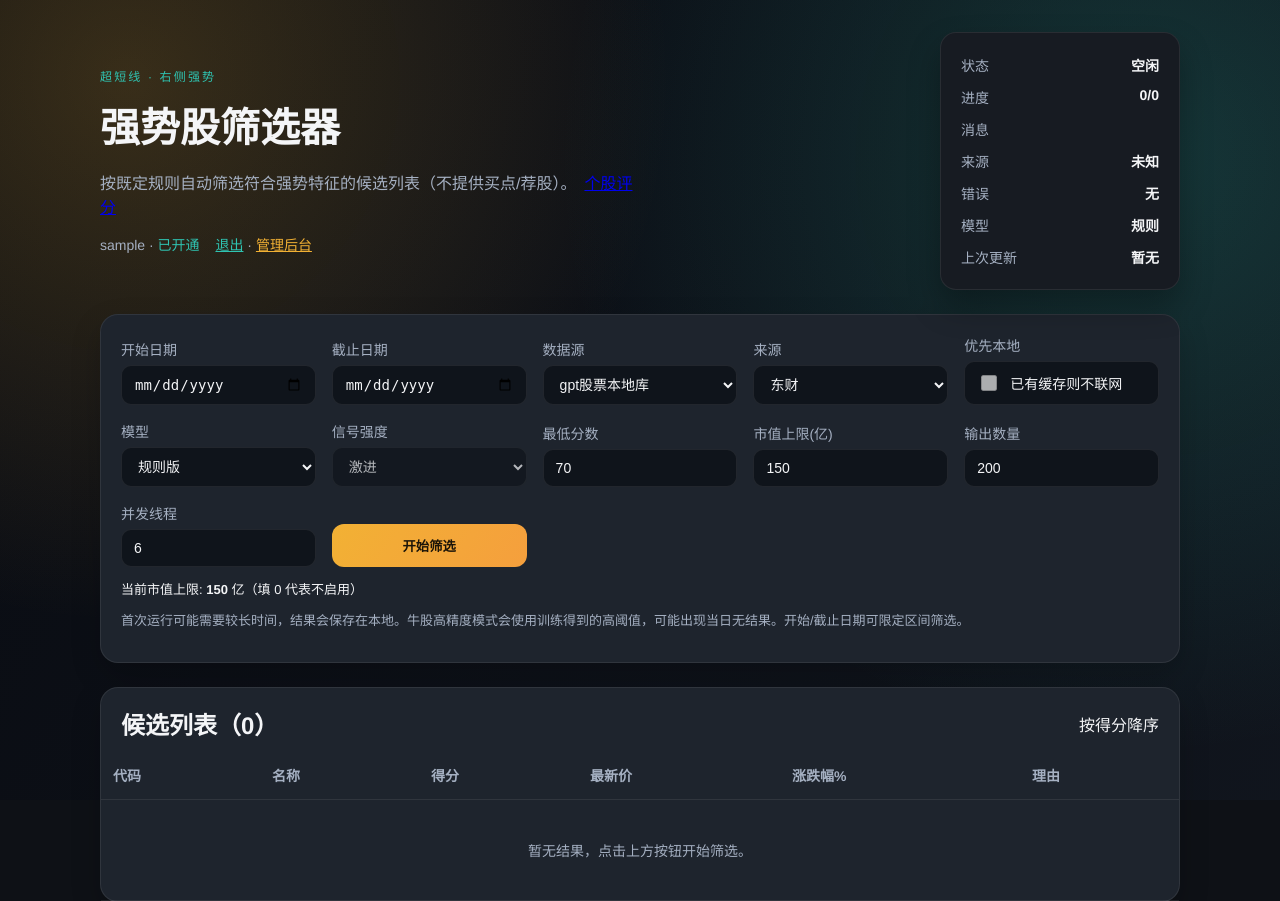
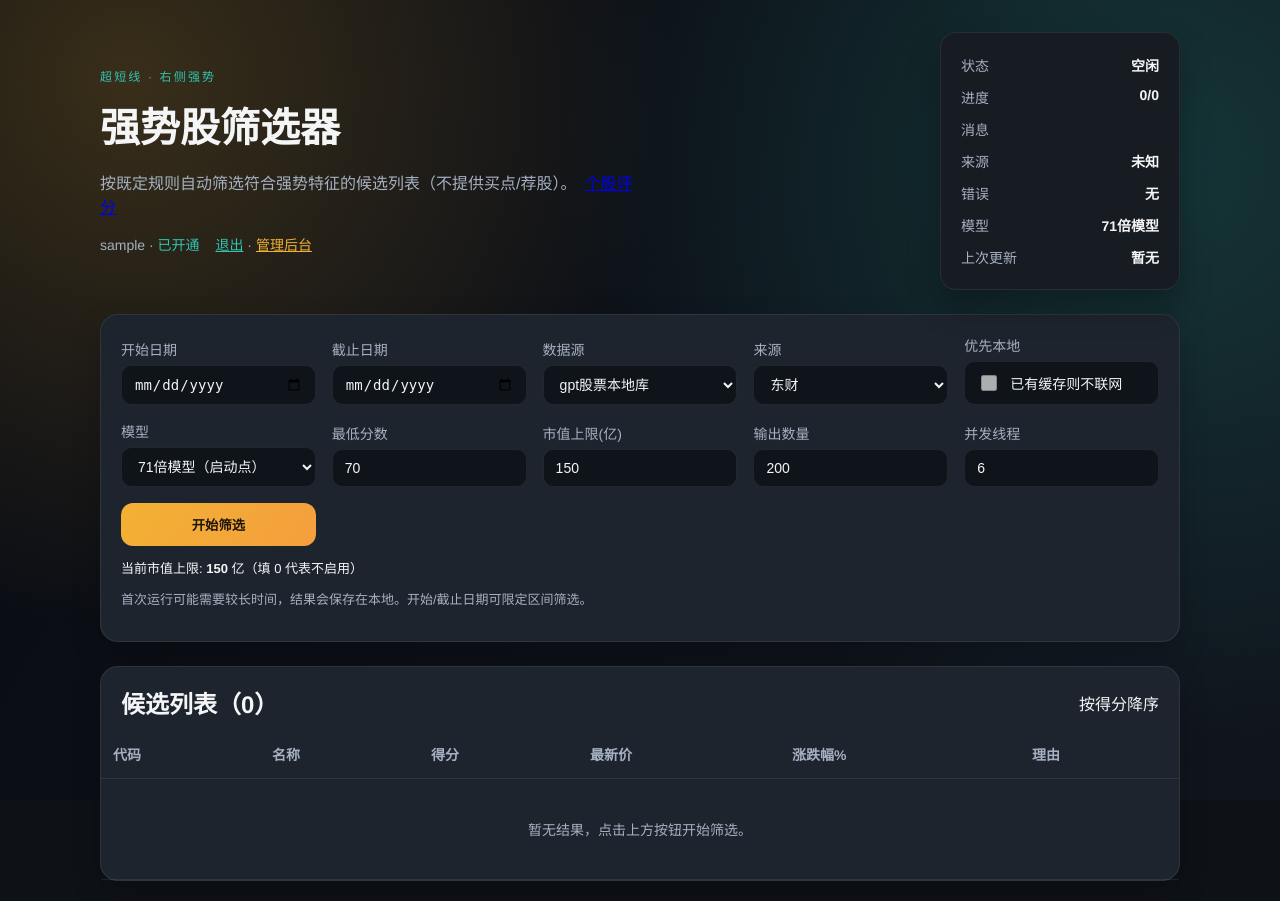
Before and after one commit to jet20002025-hash/daniugu71, a Flask app: page / in a window 1280 px wide. Shown: the top 901 px of the page. Run offline with Flask 3, Linux system fonts and the light colour scheme; the visitor is signed in with stand-in values (Sample User, id 1); tables that the repository leaves empty hold one stand-in row (values such as "Sample post").

Commit message:
只保留71倍模型，移除其他模型选项

```diff
--- a/app.py
+++ b/app.py
@@ -880,7 +880,9 @@ def scan():
     if scan_state["running"]:
         return redirect(url_for("index"))
 
-    mode = request.form.get("mode", "rule")
+    mode = request.form.get("mode", "mode3")
+    if mode not in ("mode3", "mode3ok", "mode3_avoid", "mode3_upper", "mode3_upper_strict", "mode3_upper_near", "mode4"):
+        mode = "mode3"
     cutoff_date = request.form.get("cutoff_date") or None
     start_date = request.form.get("start_date") or None
     data_source = request.form.get("data_source", "gpt")
@@ -906,69 +908,30 @@ def scan():
         workers=workers,
         max_market_cap=cap_limit,
     )
-    if mode in ("ml", "ml_bull"):
-        ml_config = MLConfig(
-            workers=workers,
-            max_results=max_results,
-            count=200,
-            min_score=min_score,
-            signal_type=signal_type,
-            max_market_cap=cap_limit,
-        )
-        if mode == "ml":
-            ml_config.entry_mode = "pullback"
-        ml_config.count = max(ml_config.count, ml_config.year_lookback + 5)
-        thread = threading.Thread(
-            target=run_ml_scan,
-            args=(
-                ml_config,
-                cutoff_date,
-                start_date,
-                data_source,
-                remote_provider,
-                prefer_local,
-                mode,
-            ),
-            daemon=True,
-        )
-    elif mode in (
-        "mode3",
-        "mode3ok",
-        "mode3_avoid",
-        "mode3_upper",
-        "mode3_upper_strict",
-        "mode3_upper_near",
-        "mode4",
-    ):
-        use_startup_data = mode in ("mode3", "mode3ok", "mode3_avoid", "mode3_upper", "mode3_upper_strict", "mode3_upper_near", "mode4")
-        use_71x_standard = mode == "mode3"
-        thread = threading.Thread(
-            target=run_mode3_scan,
-            args=(
-                config,
-                cutoff_date,
-                start_date,
-                data_source,
-                remote_provider,
-                prefer_local,
-                mode == "mode3_avoid",
-                mode in ("mode3_upper", "mode3_upper_near"),
-                mode == "mode3_upper_strict",
-                mode == "mode3_upper_near",
-                mode == "mode3_upper_near",
-                mode == "mode4",
-                "mode3ok" if mode == "mode3ok" else None,
-                use_startup_data,
-                use_71x_standard,
-            ),
-            daemon=True,
-        )
-    else:
-        thread = threading.Thread(
-            target=run_scan,
-            args=(config, cutoff_date, start_date, data_source, remote_provider, prefer_local),
-            daemon=True,
-        )
+    # 仅保留 71 倍模型（mode3）
+    use_startup_data = True
+    use_71x_standard = mode == "mode3"
+    thread = threading.Thread(
+        target=run_mode3_scan,
+        args=(
+            config,
+            cutoff_date,
+            start_date,
+            data_source,
+            remote_provider,
+            prefer_local,
+            mode == "mode3_avoid",
+            mode in ("mode3_upper", "mode3_upper_near"),
+            mode == "mode3_upper_strict",
+            mode == "mode3_upper_near",
+            mode == "mode3_upper_near",
+            mode == "mode4",
+            "mode3ok" if mode == "mode3ok" else None,
+            use_startup_data,
+            use_71x_standard,
+        ),
+        daemon=True,
+    )
     thread.start()
     time.sleep(0.2)
     return redirect(url_for("index"))
--- a/templates/index.html
+++ b/templates/index.html
@@ -46,29 +46,7 @@
         </div>
         <div class="status-row">
           <span>模型</span>
-          <strong id="status-model">
-            {% if meta.model == 'ml_bull' %}
-              牛股ML
-            {% elif meta.model == 'ml' %}
-              ML
-            {% elif meta.model == 'mode3' %}
-              mode3
-            {% elif meta.model == 'mode3ok' %}
-              mode3ok
-            {% elif meta.model == 'mode3_avoid' %}
-              mode3(避大阳线)
-            {% elif meta.model == 'mode3_upper' %}
-              mode3(上影优先)
-            {% elif meta.model == 'mode3_upper_strict' %}
-              mode3(上影强过滤)
-            {% elif meta.model == 'mode3_upper_near' %}
-              mode3(上影+放量+贴近MA20)
-            {% elif meta.model == 'mode4' %}
-              mode4(避连续3板后跌停)
-            {% else %}
-              规则
-            {% endif %}
-          </strong>
+          <strong id="status-model">71倍模型</strong>
         </div>
         <div class="status-row">
           <span>上次更新</span>
@@ -113,23 +91,7 @@
         <label>
           模型
           <select name="mode" id="mode">
-            <option value="rule" selected>规则版</option>
-            <option value="ml">ML 版（量化买点）</option>
-            <option value="ml_bull">ML 版（牛股·高精度）</option>
-            <option value="mode3">mode3（启动点·71倍模型）</option>
-            <option value="mode3ok">mode3ok（mode3 保存版）</option>
-            <option value="mode3_avoid">mode3（避大阳线）</option>
-            <option value="mode3_upper">mode3（放量长上影优先）</option>
-            <option value="mode3_upper_strict">mode3（放量长上影过滤）</option>
-            <option value="mode3_upper_near">mode3（上影优先+放量+贴近MA20）</option>
-            <option value="mode4">mode4（避连续3板后跌停）</option>
-          </select>
-        </label>
-        <label>
-          信号强度
-          <select name="signal_type" id="signal_type">
-            <option value="aggressive" selected>激进</option>
-            <option value="relaxed">宽松</option>
+            <option value="mode3" selected>71倍模型（启动点）</option>
           </select>
         </label>
         <label>
@@ -151,13 +113,13 @@
         <button type="submit" class="primary">开始筛选</button>
       </form>
       <div class="cap-hint">当前市值上限: <strong id="cap-display">150</strong> 亿（填 0 代表不启用）</div>
-      <p class="hint">首次运行可能需要较长时间，结果会保存在本地。牛股高精度模式会使用训练得到的高阈值，可能出现当日无结果。开始/截止日期可限定区间筛选。</p>
+      <p class="hint">首次运行可能需要较长时间，结果会保存在本地。开始/截止日期可限定区间筛选。</p>
     </section>
 
     <section class="panel table-panel">
       <div class="table-header">
         <h2>候选列表（{{ meta.count }}）</h2>
-        <span>{{ '按概率降序' if meta.model in ['ml', 'ml_bull'] else '按得分降序' }}</span>
+        <span>按得分降序</span>
       </div>
       {% if meta.score_buckets %}
       <div class="bucket-row">
@@ -219,7 +181,6 @@
         if (data.remote_provider) document.getElementById('remote_provider').value = data.remote_provider;
         if (data.prefer_local !== undefined) document.getElementById('prefer_local').checked = data.prefer_local;
         if (data.mode) document.getElementById('mode').value = data.mode;
-        if (data.signal_type) document.getElementById('signal_type').value = data.signal_type;
         if (data.min_score) document.getElementById('min_score').value = data.min_score;
         if (data.max_market_cap !== undefined) document.getElementById('max_market_cap').value = data.max_market_cap;
         if (data.max_results) document.getElementById('max_results').value = data.max_results;
@@ -237,7 +198,6 @@
         remote_provider: document.getElementById('remote_provider').value,
         prefer_local: document.getElementById('prefer_local').checked,
         mode: document.getElementById('mode').value,
-        signal_type: document.getElementById('signal_type').value,
         min_score: document.getElementById('min_score').value,
         max_market_cap: document.getElementById('max_market_cap').value,
         max_results: document.getElementById('max_results').value,
@@ -265,14 +225,8 @@
       document.getElementById('remote_provider').disabled = !enableProvider;
       document.getElementById('prefer_local').disabled = source !== 'remote';
     });
-    document.getElementById('mode').addEventListener('change', () => {
-      const mode = document.getElementById('mode').value;
-      const enableSignal = mode === 'ml';
-      document.getElementById('signal_type').disabled = !enableSignal;
-    });
     loadFilters();
     document.getElementById('data_source').dispatchEvent(new Event('change'));
-    document.getElementById('mode').dispatchEvent(new Event('change'));
 
     async function pollStatus() {
       try {
```
